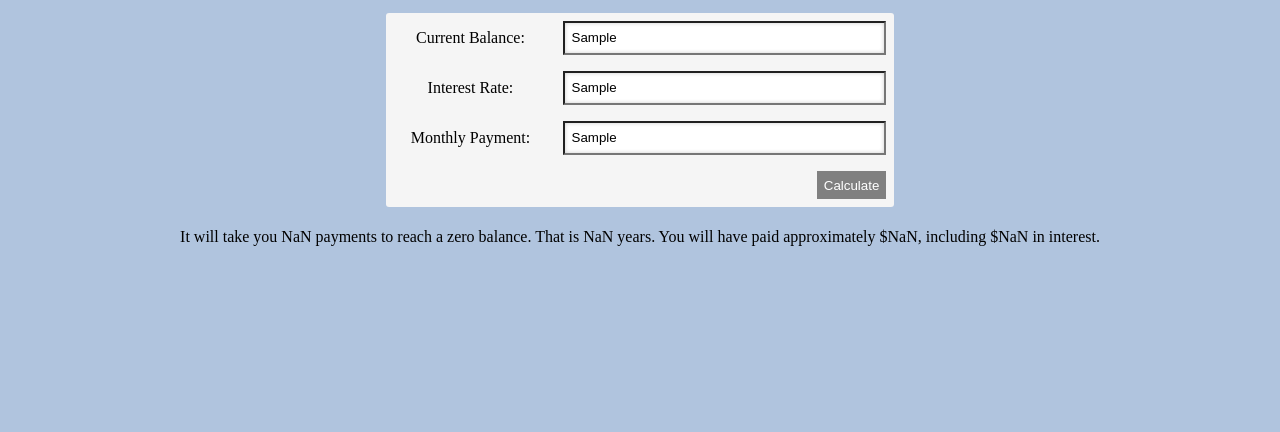
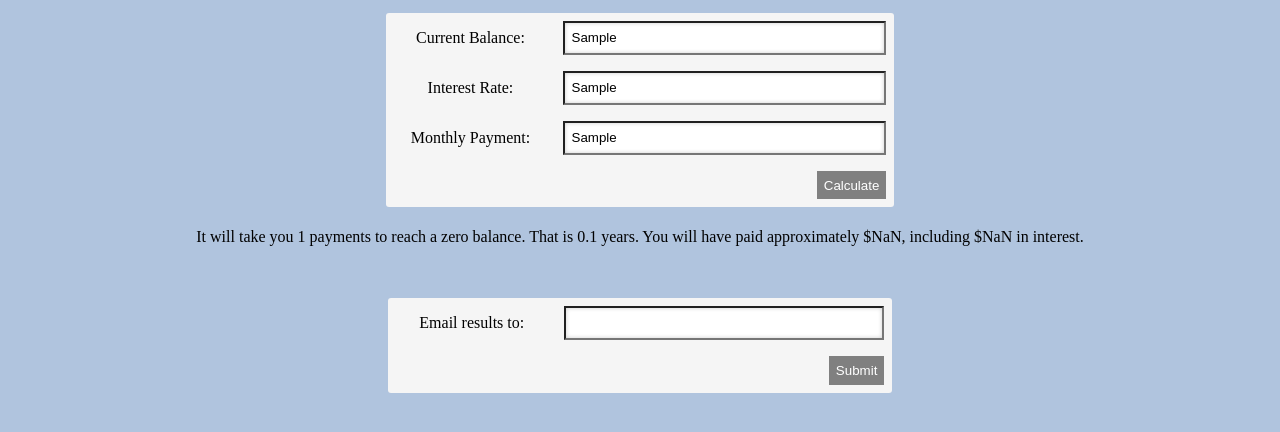
Before and after one commit to alisondev/student-loan-calculator, a plain HTML site: page index.html in a window 1280 px wide. Both pictures are taken after typing "Sample", "Sample", "Sample" into the empty fields and a click on the button "Calculate". Shown: the part 116-548 px from the top of the page. Drawn offline with Linux system fonts and the light colour scheme.

Commit message:
Revised calculations

```diff
--- a/app.js
+++ b/app.js
@@ -1,19 +1,69 @@
-button = document.getElementById('calculate');
+const button = document.getElementById('calculate');
+let numberOfPayments;
+let numberOfYears;
+
+function addEmailField(){
+    document.getElementById('emailP').innerHTML = `
+    <form id="emailMe">
+        <ul class="wrapper">
+            <li class="form-row">
+                <label for="email">Email results to:</label><br>
+                <input type="email" id="email" name="email">
+            </li>
+            <li class="form-row">
+                <button type="button" id="emailSubmit" onclick="validateEmail()">Submit</button>
+            </li>
+        </ul>
+    </form>
+    `
+}
+
+function validateEmail(){
+    if (/^(([^<>()\[\]\\.,;:\s@"]+(\.[^<>()\[\]\\.,;:\s@"]+)*)|(".+"))@((\[[0-9]{1,3}\.[0-9]{1,3}\.[0-9]{1,3}\.[0-9]{1,3}])|(([a-zA-Z\-0-9]+\.)+[a-zA-Z]{2,}))$/.test(emailMe.email.value))
+        {
+        return (true)
+        }
+        alert("Please enter a valid email address.")
+        return (false)
+}
 
 function calculate(){
     const currentBalance = document.getElementById('currentBalance').value;
     const interestRate = document.getElementById('interestRate').value;
     const monthlyPayment = document.getElementById('monthlyPayment').value;
 
-    const periodicInterest = (interestRate * 0.01)/12;
-    const precisePayments = ((-1) * (Math.log(1 - currentBalance/monthlyPayment * (periodicInterest)))) / Math.log(1 + periodicInterest);
-    const numberOfPayments = Math.ceil(precisePayments);
+    let endMonthBalance = currentBalance;
+    let paymentCounter = 0;
+    do {
+        endMonthBalance = endMonthBalance * 1.005 - monthlyPayment;
+        paymentCounter++;
+    } while (endMonthBalance > 0 && paymentCounter <= 1464);
+    numberOfPayments = paymentCounter;
+    let numberOfYears = numberOfPayments/12;
 
-    const numberOfYears = (numberOfPayments/12).toFixed(2);
-    const totalPaid = numberOfPayments * monthlyPayment;
-    const totalInterestPaid = totalPaid - currentBalance;
-
-    document.getElementById('results').innerHTML = `It will take you ${numberOfPayments} payments to reach a zero balance. That is ${numberOfYears} years. You will have paid approximately $${totalPaid}, including $${totalInterestPaid} in interest.`;
+    if (paymentCounter <= 1464){
+        const totalPaid = paymentCounter * (monthlyPayment -1) + endMonthBalance;
+        const totalInterestPaid = totalPaid - currentBalance;
+        document.getElementById('results').innerHTML = `It will take you ${numberOfPayments} payments to reach a zero balance. That is ${numberOfYears.toFixed(1)} years. You will have paid approximately $${totalPaid.toFixed(2)}, including $${totalInterestPaid.toFixed(2)} in interest.`;
+        addEmailField();
+        calculateDate();
+    } else {
+        document.getElementById('results').innerHTML = `It will take you more than 122 years to pay off the loan. That is longer than the lifespan of the oldest human ever. Try increasing your payments or decreasing the interest rate.`;
+        addEmailField();
+    }
 }
 
+/*
+function calculateDate(){
+    const now = new Date();
+    let year = now.getFullYear();
+    let month = now.getMonth();
+    let day = now.getDate();
+    let then = new Date(year + numberOfYears, month, day);
+    let days = (then - now)/(60*60*24*1000);
+
+    document.getElementById('payoffDate').innerHTML = `Your loan will be paid off by ${then}, which is ${days} days from now.`
+}
+*/
+
 button.addEventListener('click', calculate);
--- a/index.html
+++ b/index.html
@@ -32,6 +32,8 @@
     </form>
 
     <p id="results"></p>
+    <p id="payoffDate"></p>
+    <p id="emailP"></p>
 
     <script src="app.js"></script>
 
```
